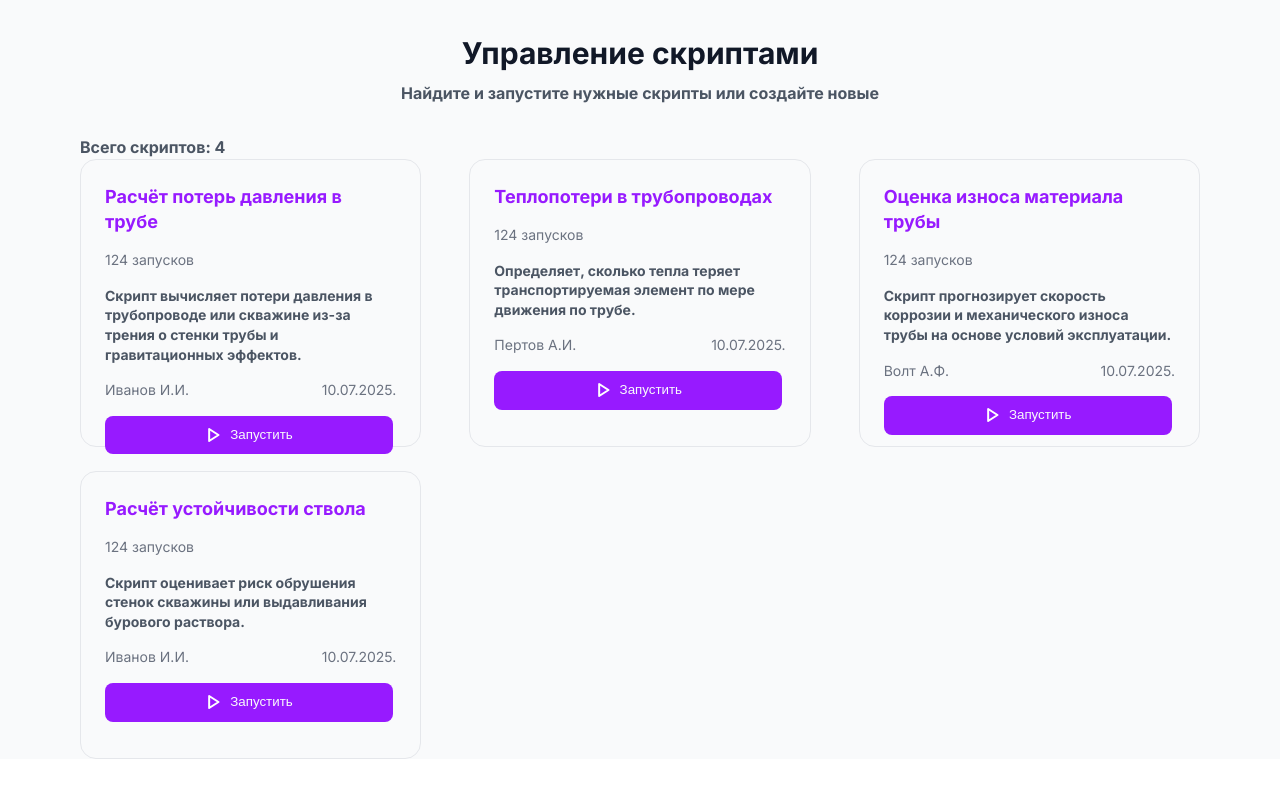
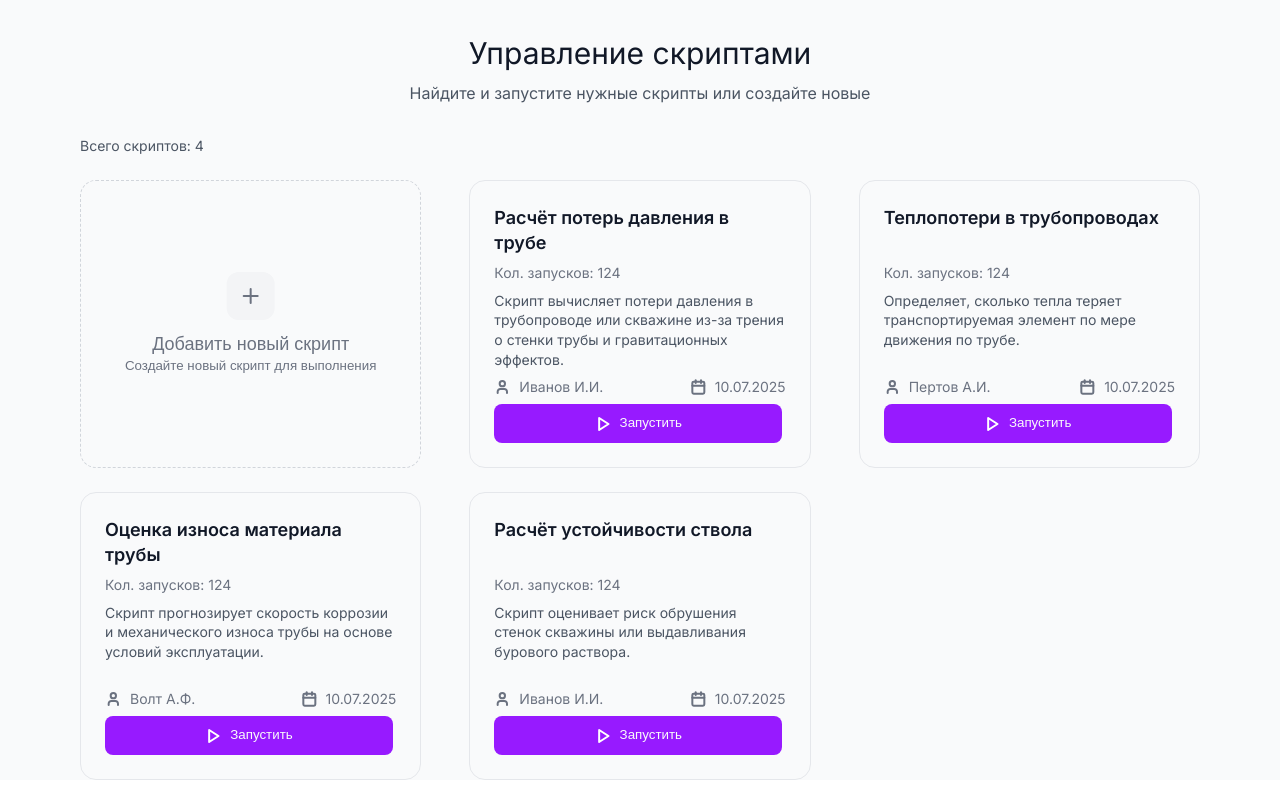
Before and after one commit to bmstu-itstech/scriptum-front, a Next.js app: page / in a window 1280 px wide. Built offline with nearby package versions, Linux system fonts and the light colour scheme.

Commit message:
[feat] components: done scriptPanel

```diff
--- a/src/app/globals.css
+++ b/src/app/globals.css
@@ -11,6 +11,7 @@
   --color-gray-light: #b6acaf;
   --color-gray-border: #e5e7eb;
   --color-gray-light2: #6b7280;
+  --color-gray-stroke: #d1d5db;
   --color-purple-main: #971aff;
   --color-purple-dark: #8e1ced;
   --color-purple-light: #d29cff40;
@@ -38,7 +39,7 @@ body {
 }
 
 body {
-  color: var(--foreground);
+  color: var(--color-dark-main);
   background: var(--background);
   font-family: Inter, Helvetica, sans-serif;
   -webkit-font-smoothing: antialiased;
@@ -50,6 +51,7 @@ body {
   padding: 0;
   margin: 0;
   line-height: 1.4;
+  font-weight: 400;
 }
 
 a {
--- a/src/components/ScriptsPanel/ScriptPanel.module.css
+++ b/src/components/ScriptsPanel/ScriptPanel.module.css
@@ -4,7 +4,8 @@
 }
 
 .scriptPanel__title {
-  font-size: 1rem;
+  font-size: var(--font-size-xs);
+  margin-bottom: 1.5rem;
   color: var(--color-gray-sub);
 }
 
--- a/src/components/ScriptsPanel/components/ScriptElement/ScriptElement.module.css
+++ b/src/components/ScriptsPanel/components/ScriptElement/ScriptElement.module.css
@@ -1,21 +1,32 @@
 .scriptElement {
   padding: 1.5rem;
-  border-radius: 1rem;
   border: 1px solid var(--color-gray-border);
-  transition: box-shadow 0.2s;
-  height: 18rem;
+  justify-content: space-between;
+  gap: 0.5rem;
+
+  &:hover .scriptElement__title {
+    color: var(--color-purple-main);
+  }
+}
+
+.scriptElement__supblock {
   display: flex;
   flex-direction: column;
-  gap: 1rem;
-
-  &:hover {
-    box-shadow: var(--shadow-lg);
-  }
+  justify-content: space-between;
+  align-items: start;
+  height: 5rem;
 }
 
 .scriptElement__title {
   font-size: var(--font-size-base);
-  color: var(--color-purple-main);
+  font-weight: 600;
+  transition: color 0.2s;
+  color: var(--color-dark-main);
+
+  overflow: hidden;
+  display: -webkit-box;
+  -webkit-box-orient: vertical;
+  -webkit-line-clamp: 2;
 }
 
 .scriptElement__runs {
@@ -25,6 +36,12 @@
 .scriptElement__subtitle {
   color: var(--color-gray-sub);
   font-size: var(--font-size-xs);
+  height: 5rem;
+
+  overflow: hidden;
+  display: -webkit-box;
+  -webkit-box-orient: vertical;
+  -webkit-line-clamp: 4;
 }
 .scriptElement__author {
   color: var(--color-gray-light2);
--- a/src/components/ScriptsPanel/components/ScriptElement/index.tsx
+++ b/src/components/ScriptsPanel/components/ScriptElement/index.tsx
@@ -2,9 +2,13 @@ import type {Props} from '@/components/ScriptsPanel/components/ScriptElement/Scr
 import type {FC} from 'react';
 import cn from 'classnames';
 import styles from '@/components/ScriptsPanel/components/ScriptElement/ScriptElement.module.css';
+import basicStyles from '@/components/ScriptsPanel/components/EmptyScript/EmptyScript.module.css'
 import {Button} from '@/shared/Button';
 import {RunIcon} from '@/components/icons/RunIcon';
-import { getDate } from '@/utils/getRowFromDate';
+import {getDate} from '@/utils/getRowFromDate';
+import {TextWithIcon} from '@/shared/TextWithIcon';
+import {PersonIcon} from '@/components/icons/PersonIcon';
+import {CalendarIcon} from '@/components/icons/CalendarIcon';
 
 export const ScriptElement: FC<Props> = ({
   className,
@@ -17,13 +21,20 @@ export const ScriptElement: FC<Props> = ({
   ...props
 }) => {
   return (
-    <div className={cn(className, styles.scriptElement)} {...props}>
-      <h2 className={styles.scriptElement__title}>{title}</h2>
-      <p className={styles.scriptElement__runs}>{countOfRuns} запусков</p>
+    <div className={cn(className, styles.scriptElement, basicStyles.layout)} {...props}>
+      <div className={styles.scriptElement__supblock}>
+        <h2 className={styles.scriptElement__title}>{title}</h2>
+        <p className={styles.scriptElement__runs}>Кол. запусков: {countOfRuns}</p>
+      </div>
+
       <h3 className={styles.scriptElement__subtitle}>{subtitle}</h3>
       <div className={styles.scriptElement__info}>
-        <p className={styles.scriptElement__author}>{author}</p>
-        <p className={styles.scriptElement__data}>{getDate(data)}.</p>
+        <TextWithIcon icon={<PersonIcon />} className={styles.scriptElement__author}>
+          {author}
+        </TextWithIcon>
+        <TextWithIcon icon={<CalendarIcon />} className={styles.scriptElement__data}>
+          {getDate(data)}
+        </TextWithIcon>
       </div>
       <div className={styles.scriptElement__interactive}>
         <Button icon={<RunIcon />}>Запустить</Button>
--- a/src/components/ScriptsPanel/index.tsx
+++ b/src/components/ScriptsPanel/index.tsx
@@ -4,6 +4,7 @@ import cn from 'classnames';
 import styles from '@/components/ScriptsPanel/ScriptPanel.module.css';
 import {ScriptsPanelUsecase} from '@/components/ScriptsPanel/ScriptsPanel.usecase';
 import {ScriptElement} from '@/components/ScriptsPanel/components/ScriptElement';
+import {EmptyScript} from '@/components/ScriptsPanel/components/EmptyScript';
 
 export const ScriptPanel: FC<Props> = ({className, ...props}) => {
   // const {data, isLoading} = useGetUserScript()
@@ -11,6 +12,7 @@ export const ScriptPanel: FC<Props> = ({className, ...props}) => {
     <div className={cn(className, styles.scriptPanel)} {...props}>
       <h4 className={styles.scriptPanel__title}>Всего скриптов: {ScriptsPanelUsecase.length}</h4>
       <div className={cn(styles.scriptPanel__items)}>
+        <EmptyScript />
         {ScriptsPanelUsecase.map(item => {
           return <ScriptElement {...item} key={item.id} />;
         })}
```
